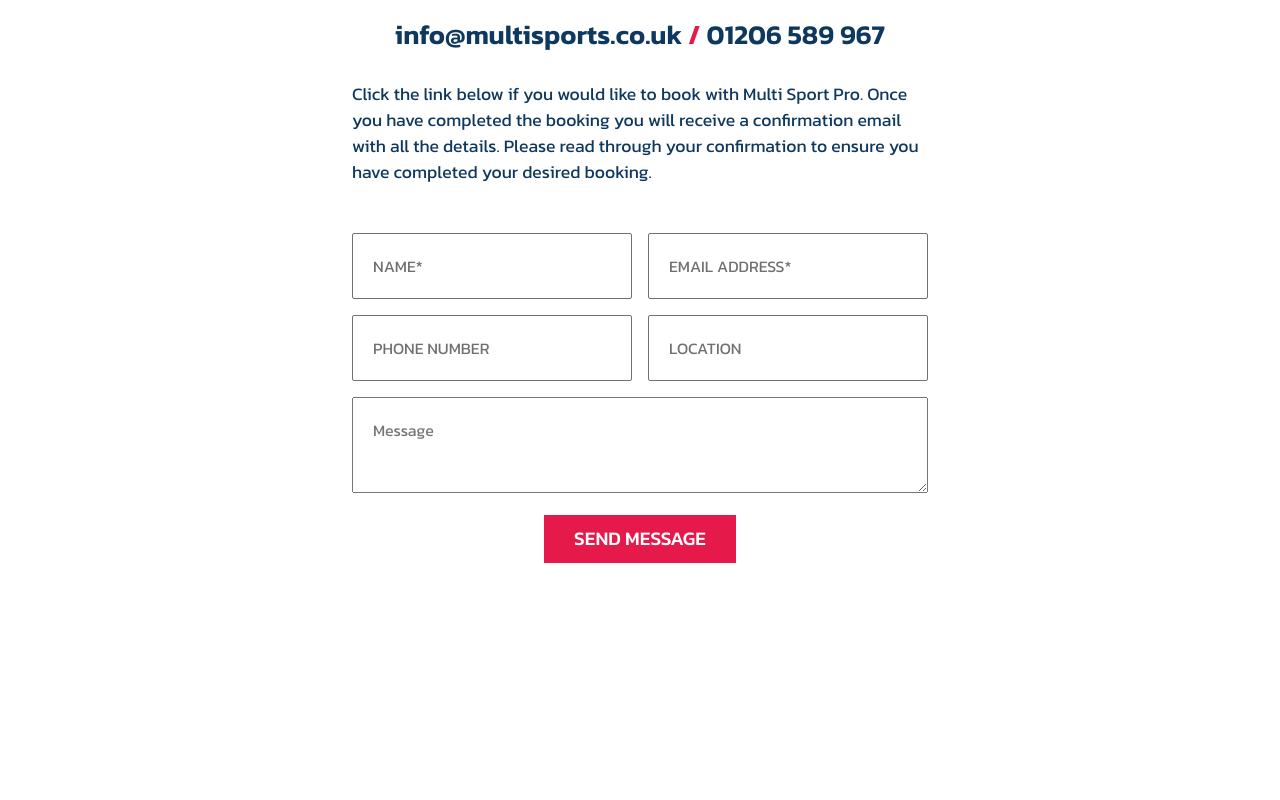
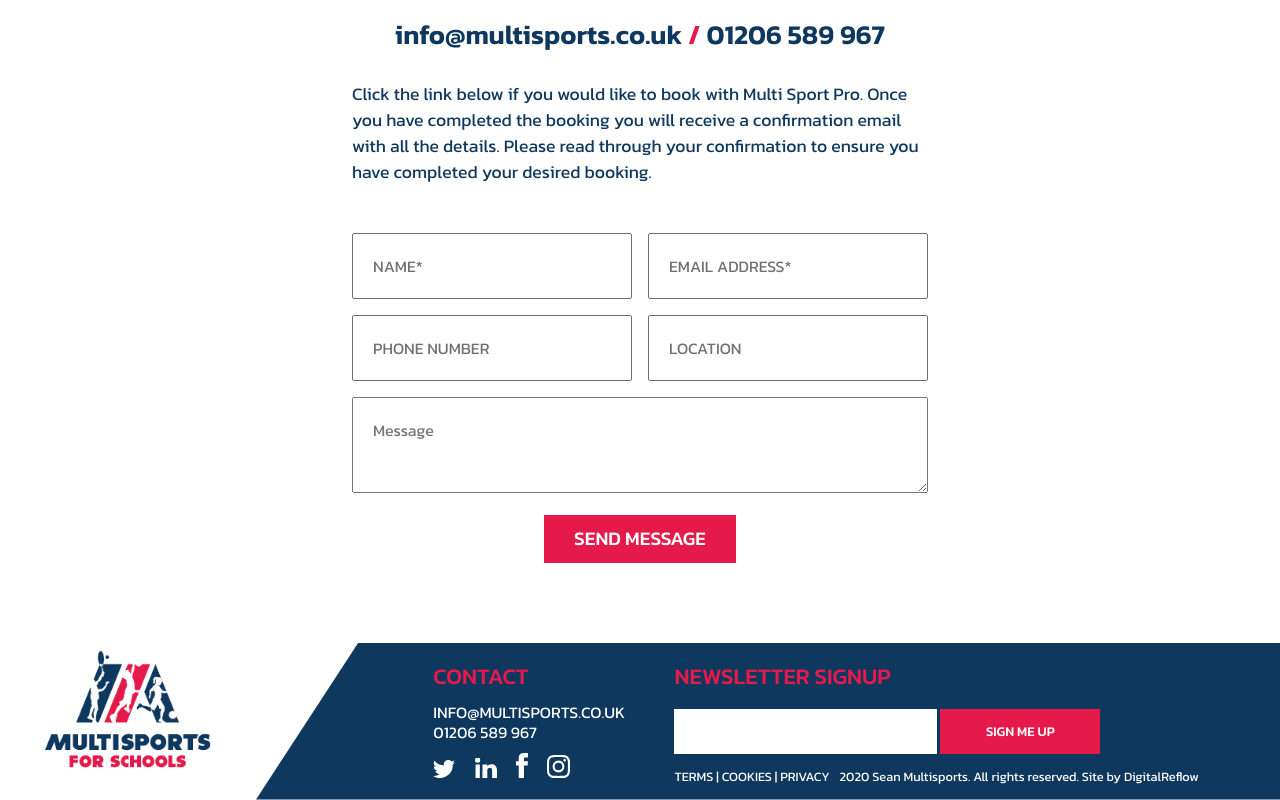
Before and after one commit to Sumner-David/MultiSportsForSchools, a website: page src/index.html in a window 1280 px wide. Shown: the part 3016-3816 px from the top of the page. Before the commit the page ends 3659 px from the top, so only its background shows below. Drawn offline with Linux system fonts and the light colour scheme.

Commit message:
Finished Desktop static site. Time mark: 3hrs 33 mins. Going to make responsive now

```diff
--- a/src/index.html
+++ b/src/index.html
@@ -459,9 +459,54 @@
     <footer>
 
 
-        <div class="logo">
+        <div class="footer-logo">
+            <img src="./images/Layer_x-1.png" alt="">
+        </div>
 
+
+        <div class="footer-info">
+            <div class="contact-info">
+                <h2>
+                    Contact
+                </h2>
+
+                <div>
+                    <p>
+                        info@multisports.co.uk
+                    </p>
+                    <p>
+                        01206 589 967
+                    </p>
+                </div>
+
+                <div class="social-icons">
+                    <img src="./images/social-icons/twitter.svg" alt="Twitter">
+                    <img src="./images/social-icons/linkedin.svg" alt="Linkedin">
+                    <img src="./images/social-icons/facebook.svg" alt="Facebook">
+                    <img src="./images/social-icons/instagram.svg" alt="Instagram">
+                </div>
+            </div>
+
+            <div class="newsletter-group">
+                <h2>
+                    Newsletter Signup
+                </h2>
+
+                <div class="newsletter-signup">
+                    <form action="/" method="post">
+                        <input type="email">
+                        <button class="newsletter-button" type="submit">Sign me Up</button>
+                    </form>
+                </div>
+
+                <div class="copyright">
+                    <p class="links">TERMS | COOKIES | PRIVACY </p>
+                    <p class="rights">2020 Sean Multisports. All rights reserved. Site by DigitalReflow</p>
+                </div>
+            </div>
         </div>
+
+
 
 
     </footer>
--- a/src/scss/_buttons.scss
+++ b/src/scss/_buttons.scss
@@ -57,3 +57,16 @@
     background-color: $light-coral;
 
 }
+
+.newsletter-button {
+
+    width: 10rem;
+    height: 2.8rem;
+    font-weight: $medium-font-weight;
+    font-family:$main-font-family;
+    text-transform:uppercase;
+    border:none;
+    color:#fff;
+    background-color: $light-coral;
+
+}
--- a/src/scss/_home.scss
+++ b/src/scss/_home.scss
@@ -468,3 +468,97 @@
 
     }
 }
+
+
+//FOOTER SECTION
+
+footer {
+    display:flex;
+    background-color:#fff;
+
+    .footer-logo {
+        flex: 0 0 20%;
+        img {
+            margin:auto;
+            display:block;
+            height:80%;
+            padding-top:0.5rem;
+        }
+    }
+
+    .footer-info {
+        flex: 0 0 80%;
+        background:$dark-blue;
+        padding:1rem 2rem 1rem 8rem;
+        display:flex;
+        justify-content: space-evenly;
+        clip-path: polygon(10% 0%, 100% 0%, 100% 100%, 0% 100%);
+
+        .contact-info {
+
+            display:flex;
+            flex-direction: column;
+            justify-content:space-between;
+
+            h2 {
+                color:$light-coral;
+                font-weight:$medium-font-weight;
+                text-transform: uppercase;
+                font-size:1.4rem;
+            }
+            p {
+                text-transform:uppercase;
+                 color:#fff;
+                 line-height:120%;
+            }
+
+            .social-icons {
+                img {
+                    margin-right:1rem;
+                }
+            }
+
+        }
+
+
+        .newsletter-group {
+            display:flex;
+            flex-direction: column;
+            justify-content:space-between;
+            h2 {
+                 color:$light-coral;
+                 font-weight:$medium-font-weight;
+                 text-transform: uppercase;
+                 font-size:1.4rem;
+
+            }
+
+            form {
+                input {
+                    height:2.8rem;
+                    border-radius:0;
+                    border:none;
+                    width:50%;
+                    display:inline-block;
+                }
+
+
+            }
+
+            .copyright {
+                display:flex;
+                p {
+                    color:#fff;
+                    display:inline-block;
+                    line-height:100%;
+                    font-size:0.8rem;
+                }
+
+                .links {
+                    margin-right: 10px;
+                }
+            }
+        }
+    }
+
+}
```
Also changed, not shown: src/css/main.css.
